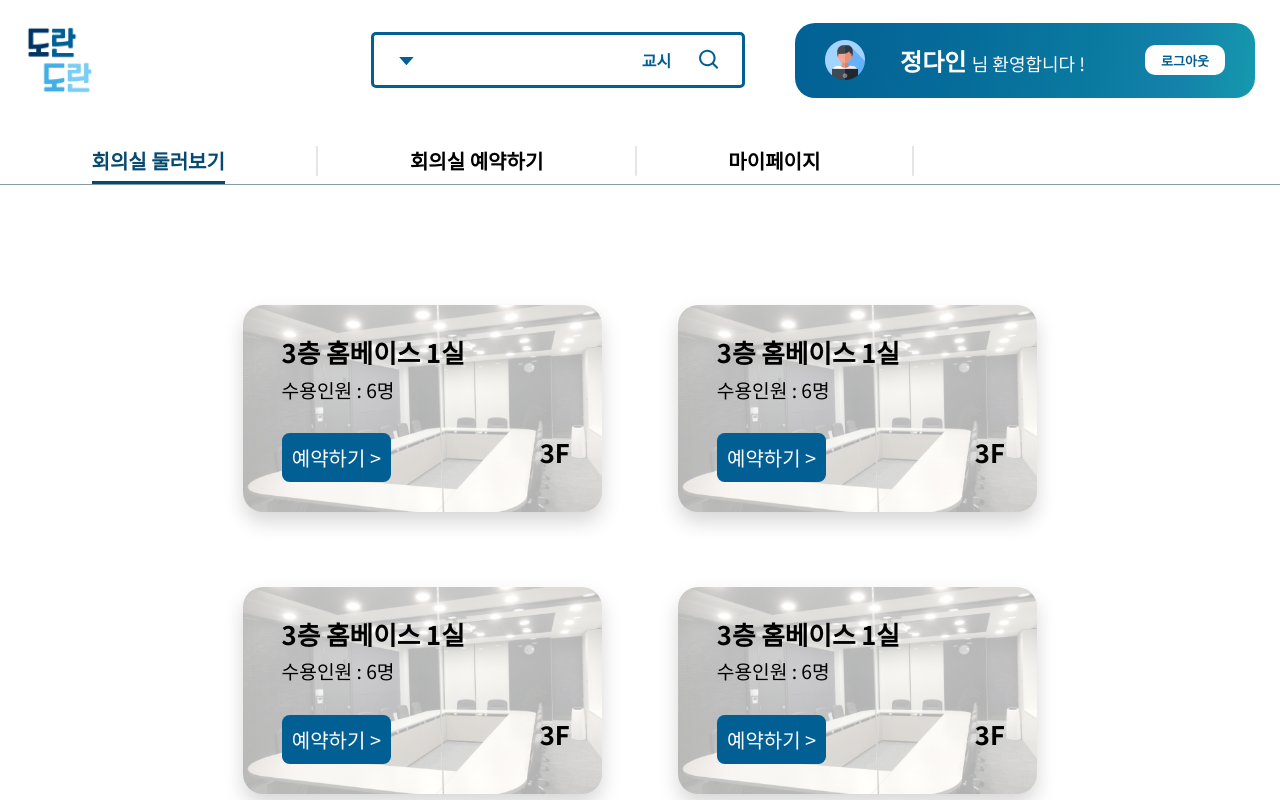
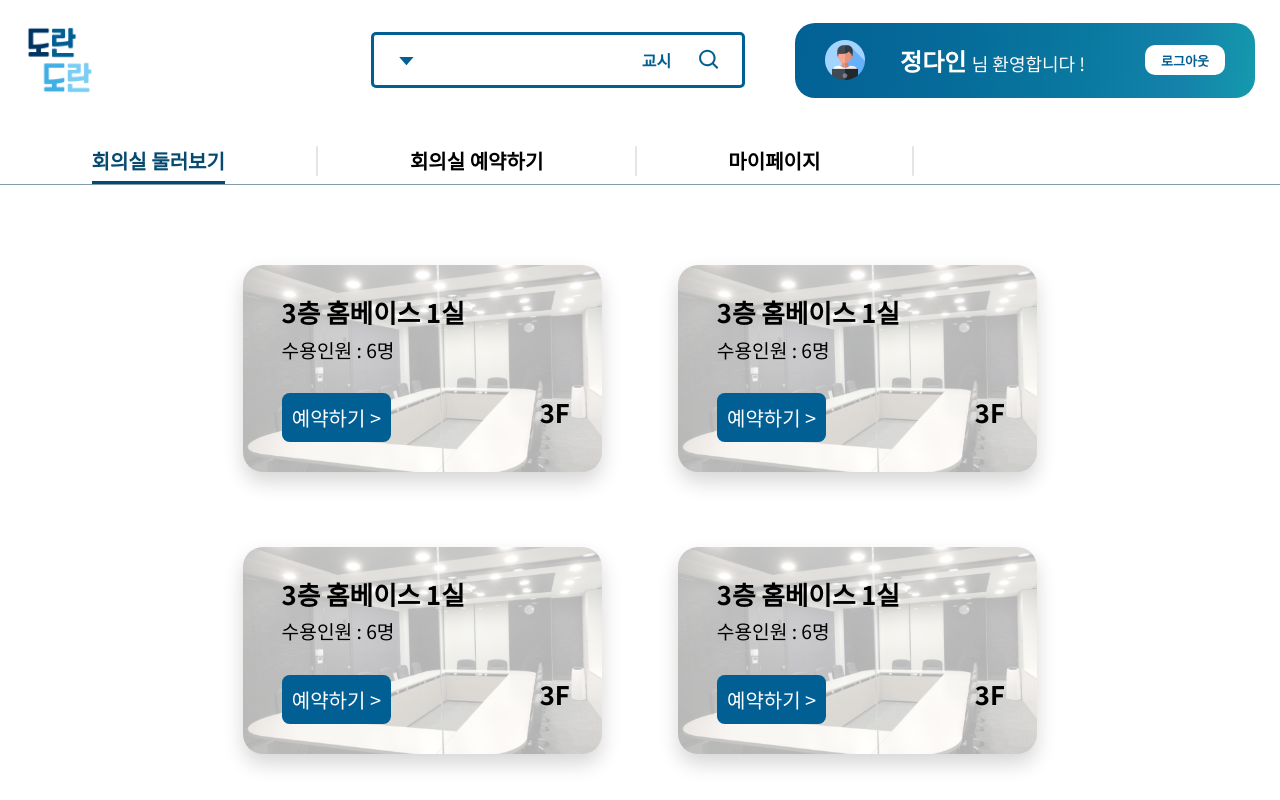
Before and after one commit to Doran-Doran-development/Doran-Doran-Client, a React (Create React App) app: page /Lookup in a window 1280 px wide. Shown: the top 800 px of the page. Built offline with nearby package versions, Linux system fonts and the light colour scheme.

Commit message:
[Fix] LookUpWrapper

```diff
--- a/src/Components/Lookup/Styled.js
+++ b/src/Components/Lookup/Styled.js
@@ -3,7 +3,6 @@ import BackgroundRoom from "../../img/room1.png";
 
 //#region  1. RoomItem Style
 const RoomItemWrapper = styled.div`
-  margin-top: 15vh;
   border-radius: 1vw;
   width: 100%;
   height: 90%;
@@ -74,6 +73,7 @@ const ReservationBtnWrapper = styled.div`
 
 //#region  2. RoomItemList 가 들어간 LookUp 컴포넌트 Style
 const LookUpWrapper = styled.div`
+  margin: 10vh 0;
   justify-content: center;
   display: grid;
   grid-template-columns: repeat(2, 28vw);
```
